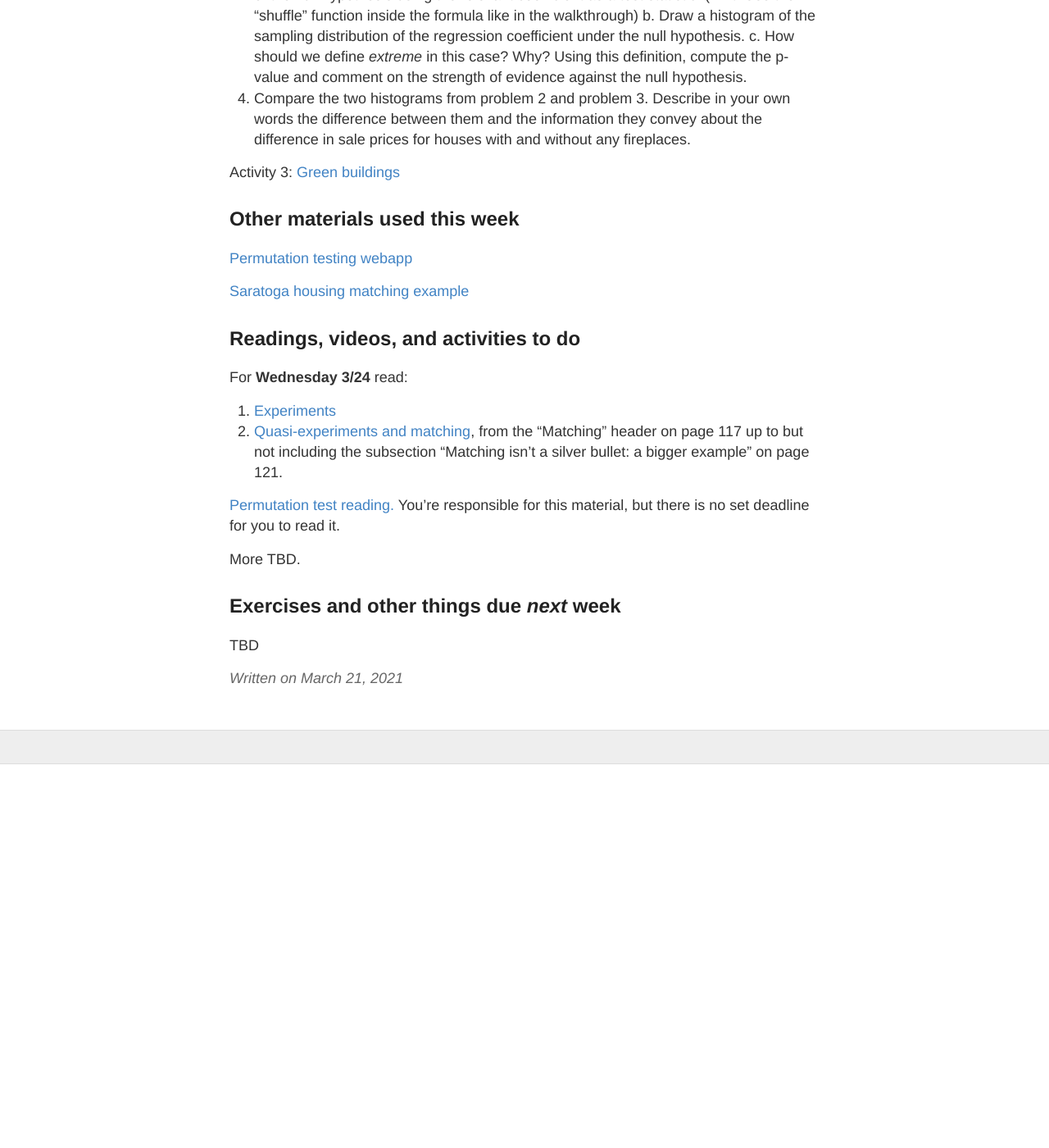
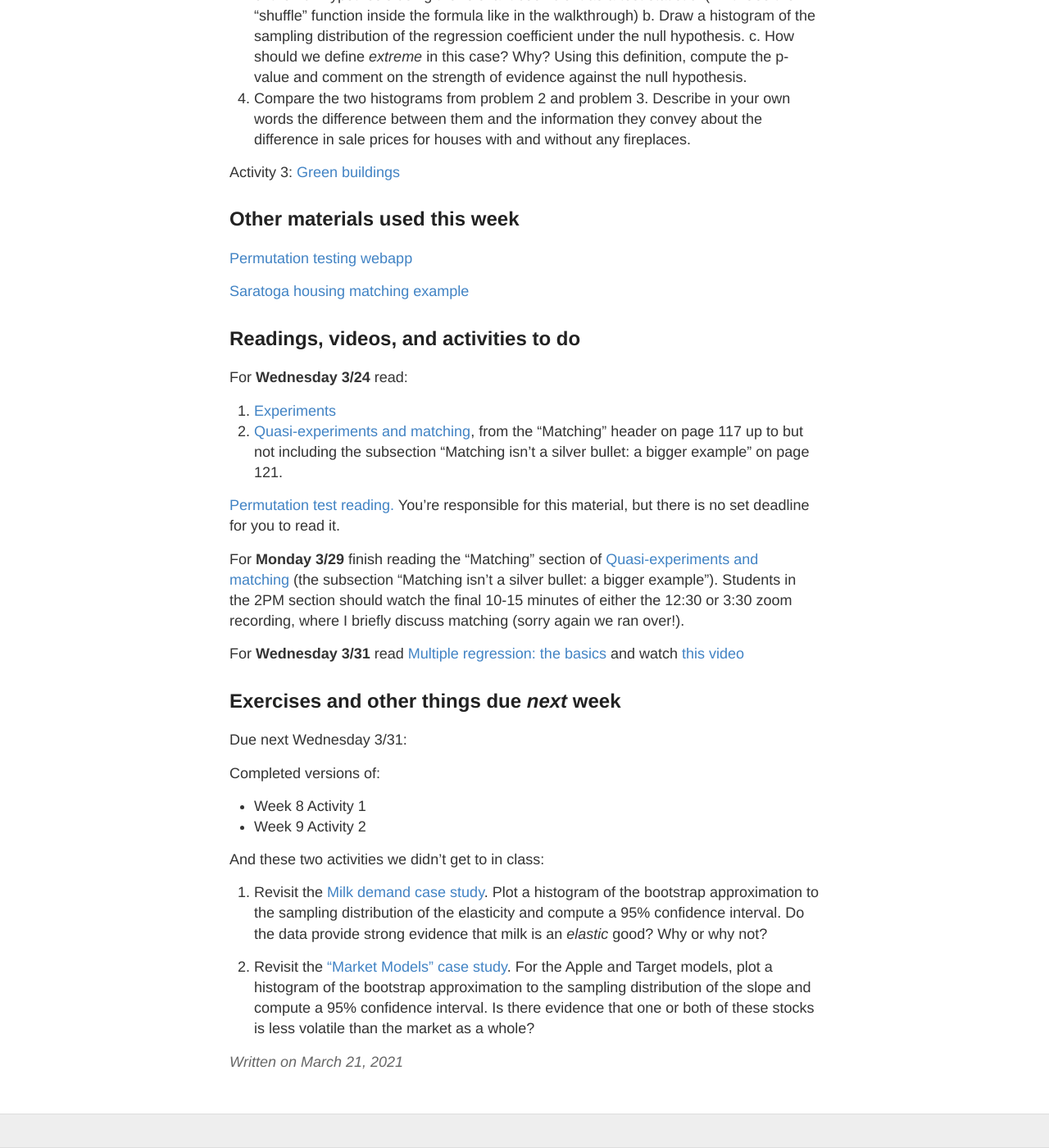
Before and after one commit to jaredsmurray/sta371h, a Jekyll site: the page built from docs/_posts/2021-03-21-Week-09.md, in a window 1280 px wide and 1400 px high, scrolled down 1037 px. Shown: the whole window at 82% size. Built offline with Jekyll 4.4.1, drawn with Linux system fonts in a browser that asks for light colours; before the commit the page ends 1969 px from its top, so only the background shows below that.

Commit message:
Update 2021-03-21-Week-09.md

```diff
--- a/docs/_posts/2021-03-21-Week-09.md
+++ b/docs/_posts/2021-03-21-Week-09.md
@@ -43,9 +43,21 @@ For **Wednesday 3/24** read:
 
 [Permutation test reading.](../files/permutation_tests.pdf) You're responsible for this material, but there is no set deadline for you to read it.
 
-More TBD.
+For **Monday 3/29** finish reading the "Matching" section of [Quasi-experiments and matching](../files/12_quasi_experiments_matching.pdf) (the subsection "Matching isn’t a silver bullet: a bigger example"). Students in the 2PM section should watch the final 10-15 minutes of either the 12:30 or 3:30 zoom recording, where I briefly discuss matching (sorry again we ran over!).
+
+For **Wednesday 3/31** read [Multiple regression: the basics](../files/14_multiple_regression.pdf) and watch [this video](https://utexas.zoom.us/rec/share/unntzn2Q3uRpnKaY9LEuotplwLb_uebywTp0jiGv0xYZ7dPUirCuE5-8lB1hz7g0.MKOauvK0XvWvF1jg?startTime=1585537186000)
 
 
 ## Exercises and other things due *next* week
 
-TBD
+Due next Wednesday 3/31:
+
+Completed versions of:
+- Week 8 Activity 1
+- Week 9 Activity 2
+
+And these two activities we didn't get to in class:
+
+1. Revisit the [Milk demand case study](../files/milk). Plot a histogram of the bootstrap approximation to the sampling distribution of the elasticity and compute a 95% confidence interval. Do the data provide strong evidence that milk is an *elastic* good? Why or why not?
+
+2. Revisit the ["Market Models" case study](../files/ex_capm). For the Apple and Target models, plot a histogram of the bootstrap approximation to the sampling distribution of the slope and compute a 95% confidence interval. Is there evidence that one or both of these stocks is less volatile than the market as a whole?
```
